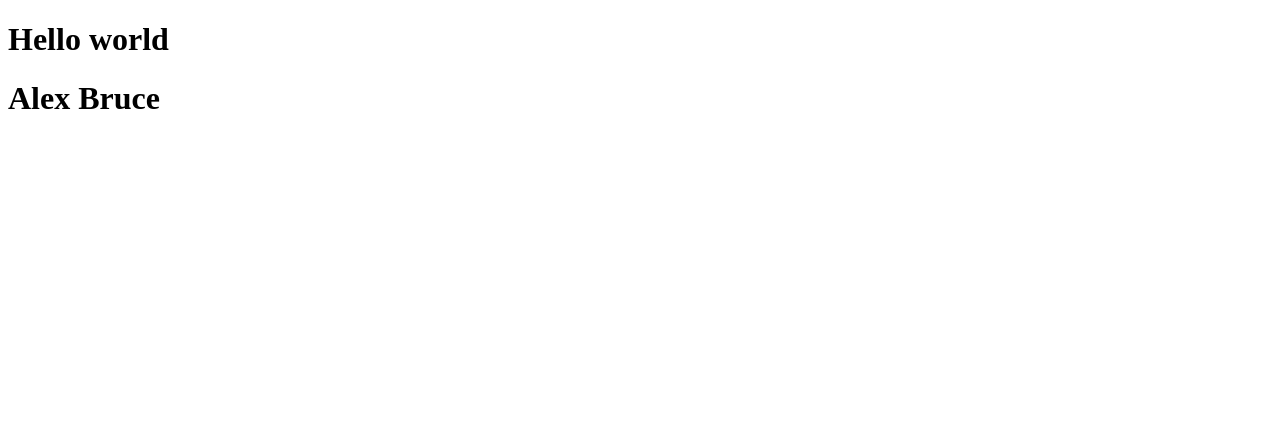
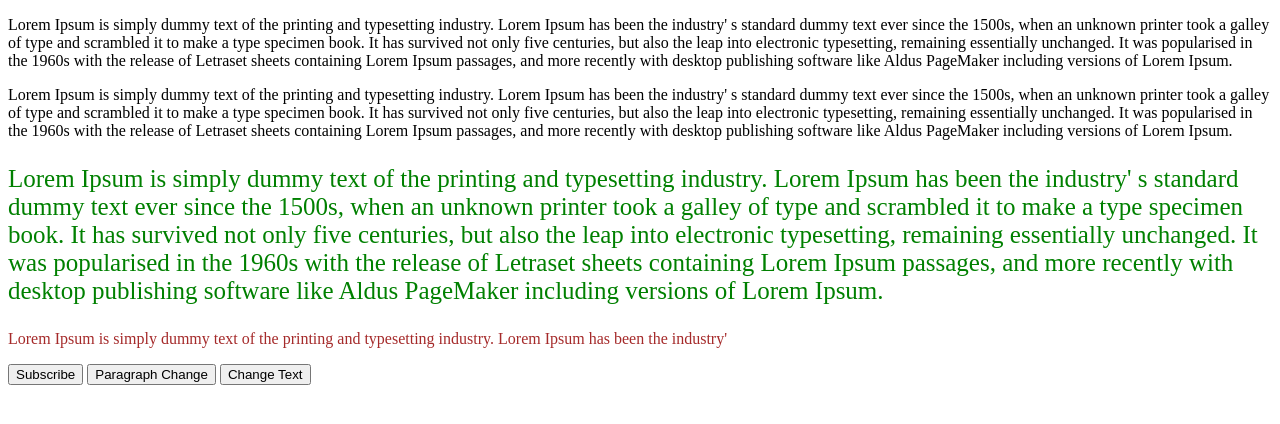
Before and after one commit to BatoAlvin/Jsbasics, a plain HTML site: page index.html in a window 1280 px wide. Drawn offline with Linux system fonts and the light colour scheme.

Commit message:
day2 topics

```diff
--- /dev/null
+++ b/events.js
@@ -0,0 +1,45 @@
+//Declaring variables
+const btn = document.querySelector('#btn1');
+const header1 = document.querySelector('.header1');
+const btn2 = document.querySelector('.btn2');
+const header2 = document.querySelector('.header2');
+const btn3 = document.querySelector('.btn3');
+const header3 = document.querySelector('.header3');
+
+//Change button text on click
+btn.addEventListener('click',()=>{
+btn.innerHTML = '<h1>The medic lives</h1>';
+})
+
+//Change paragraph on button click
+btn2.addEventListener('click',()=>{
+    header1.style.color = 'blue';
+    header1.style.fontSize = '20px';
+    console.log('Paragraph changed to blue color with fontsize 20px');
+})
+
+//Change paragraph on button click
+btn3.addEventListener('click', ()=>{
+header2.textContent = 'I have been clicked';
+console.log('Paragraph change');
+})
+
+//Styling nodes
+header3.style.color = 'green';
+header3.style.fontSize = '25px';
+
+//Setattributes
+
+
+
+//Normal function
+function hello(){
+    console.log('hey');
+}
+hello();
+
+//ES6 function
+const helloy = ()=>{
+console.log('es6');
+}
+helloy();
--- a/index.html
+++ b/index.html
@@ -8,8 +8,49 @@
 
 </head>
 <body>
+    <p class="header1">
+        Lorem Ipsum is simply dummy text of the printing and
+        typesetting industry. Lorem Ipsum has been the industry'
+        s standard dummy text ever since the 1500s, when an unknown
+        printer took a galley of type and scrambled it to make a type
+         specimen book. It has survived not only five centuries, but
+         also the leap into electronic typesetting, remaining essentially
+          unchanged. It was popularised in the 1960s with the release of Letraset sheets containing Lorem Ipsum passages,
+         and more recently with desktop publishing software like Aldus PageMaker including versions of Lorem Ipsum.
+    </p>
+
+    <p class="header2">
+        Lorem Ipsum is simply dummy text of the printing and
+        typesetting industry. Lorem Ipsum has been the industry'
+        s standard dummy text ever since the 1500s, when an unknown
+        printer took a galley of type and scrambled it to make a type
+         specimen book. It has survived not only five centuries, but
+         also the leap into electronic typesetting, remaining essentially
+          unchanged. It was popularised in the 1960s with the release of Letraset sheets containing Lorem Ipsum passages,
+         and more recently with desktop publishing software like Aldus PageMaker including versions of Lorem Ipsum.
+    </p>
+
+    <p class="header3">
+        Lorem Ipsum is simply dummy text of the printing and
+        typesetting industry. Lorem Ipsum has been the industry'
+        s standard dummy text ever since the 1500s, when an unknown
+        printer took a galley of type and scrambled it to make a type
+         specimen book. It has survived not only five centuries, but
+         also the leap into electronic typesetting, remaining essentially
+          unchanged. It was popularised in the 1960s with the release of Letraset sheets containing Lorem Ipsum passages,
+         and more recently with desktop publishing software like Aldus PageMaker including versions of Lorem Ipsum.
+    </p>
 
 
-    <script src="./index.js"></script>
+    <p class="header4" style="color: brown;">
+        Lorem Ipsum is simply dummy text of the printing and
+        typesetting industry. Lorem Ipsum has been the industry'
+
+    </p>
+
+<button id='btn1'>Subscribe</button>
+<button class="btn2">Paragraph Change</button>
+    <button class="btn3">Change Text</button>
+    <script src="./events.js"></script>
 </body>
 </html>
```
